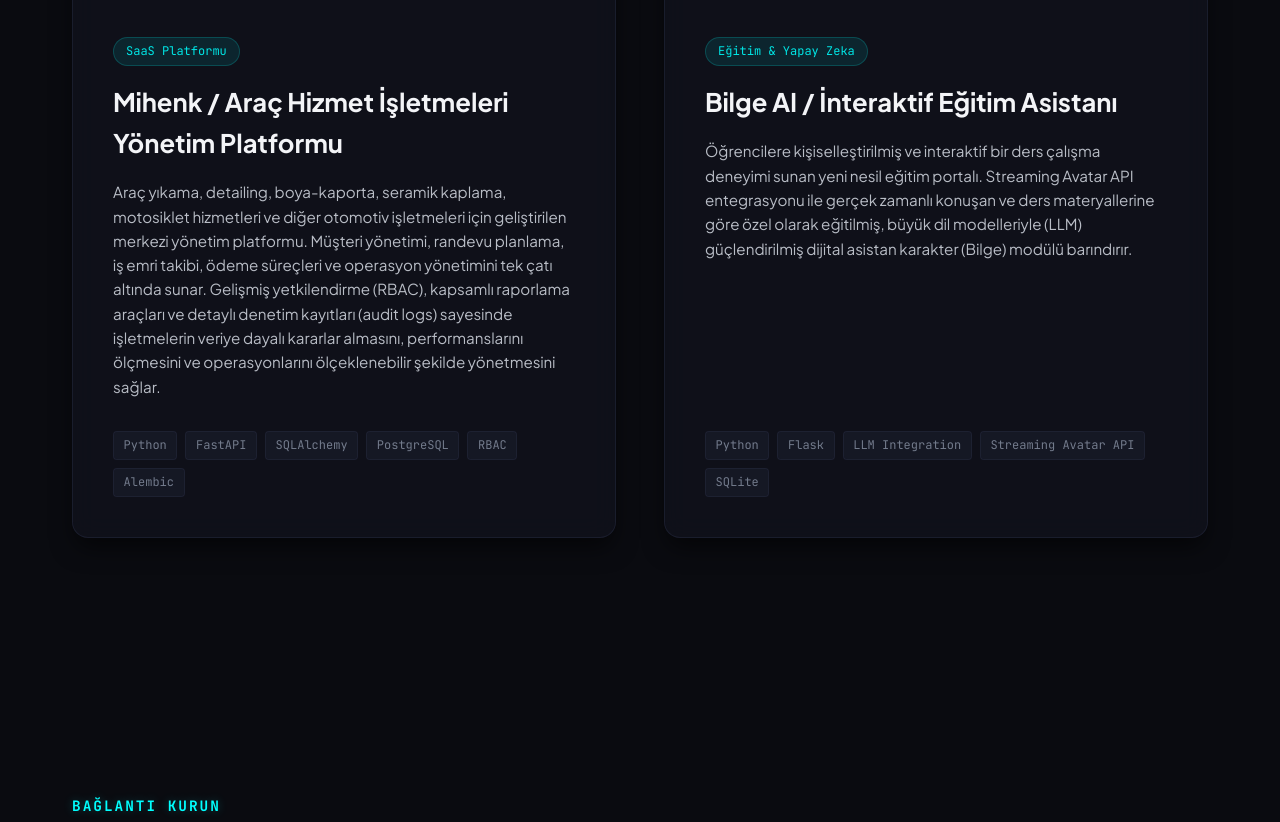
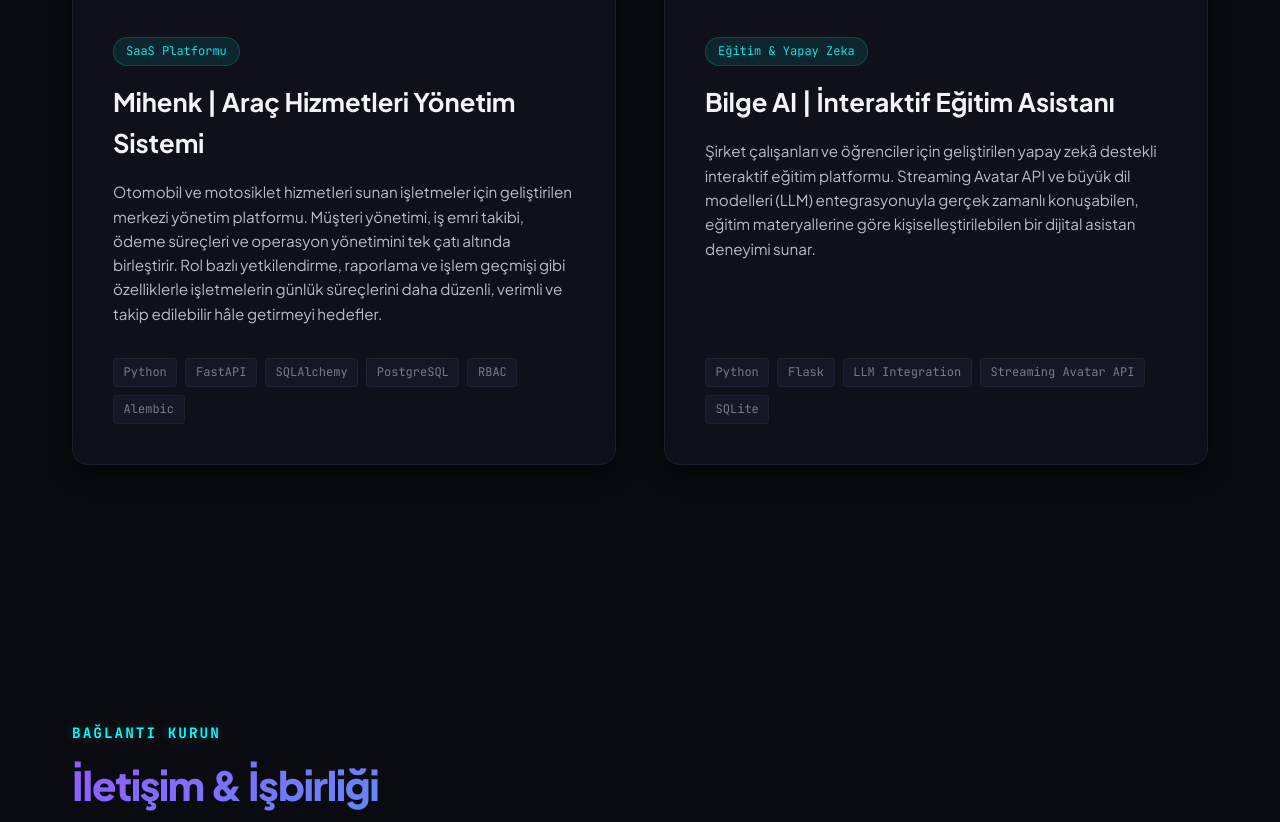
Before and after one commit to ozdemirkaya/ozdemirkaya.github.io, a website: page index.html in a window 1280 px wide. Shown: the part 3132-3954 px from the top of the page. Drawn offline with nearby package versions, Linux system fonts and the light colour scheme.

Commit message:
content: update project card copy

```diff
--- a/index.html
+++ b/index.html
@@ -272,7 +272,7 @@
         <!-- Project 1: OzIron Tech -->
         <div class="project-card glass-panel reveal">
           <div class="project-img-wrapper">
-            <img src="assets/oziron_tech.png" alt="Mihenk / Araç Hizmet İşletmeleri Yönetim Platformu" class="project-img" loading="lazy">
+            <img src="assets/oziron_tech.png" alt="Mihenk | Araç Hizmetleri Yönetim Sistemi" class="project-img" loading="lazy">
             <div class="project-overlay">
               <div class="project-links">
                 <a href="#" class="project-link-btn disabled" title="Geliştirme Aşamasında" aria-label="Detaylar"><i data-lucide="layers" style="width: 18px; height: 18px;"></i></a>
@@ -282,9 +282,9 @@
           </div>
           <div class="project-body">
             <div class="project-badge">SaaS Platformu</div>
-            <h3 class="project-title">Mihenk / Araç Hizmet İşletmeleri Yönetim Platformu</h3>
+            <h3 class="project-title">Mihenk | Araç Hizmetleri Yönetim Sistemi</h3>
             <p class="project-desc">
-              Araç yıkama, detailing, boya-kaporta, seramik kaplama, motosiklet hizmetleri ve diğer otomotiv işletmeleri için geliştirilen merkezi yönetim platformu. Müşteri yönetimi, randevu planlama, iş emri takibi, ödeme süreçleri ve operasyon yönetimini tek çatı altında sunar. Gelişmiş yetkilendirme (RBAC), kapsamlı raporlama araçları ve detaylı denetim kayıtları (audit logs) sayesinde işletmelerin veriye dayalı kararlar almasını, performanslarını ölçmesini ve operasyonlarını ölçeklenebilir şekilde yönetmesini sağlar.
+              Otomobil ve motosiklet hizmetleri sunan işletmeler için geliştirilen merkezi yönetim platformu. Müşteri yönetimi, iş emri takibi, ödeme süreçleri ve operasyon yönetimini tek çatı altında birleştirir. Rol bazlı yetkilendirme, raporlama ve işlem geçmişi gibi özelliklerle işletmelerin günlük süreçlerini daha düzenli, verimli ve takip edilebilir hâle getirmeyi hedefler.
             </p>
             <div class="project-tags">
               <span class="project-tag">Python</span>
@@ -300,7 +300,7 @@
         <!-- Project 2: Kampus Online / Bilge AI -->
         <div class="project-card glass-panel reveal">
           <div class="project-img-wrapper">
-            <img src="assets/bilge_ai.png" alt="Bilge AI / İnteraktif Eğitim Asistanı" class="project-img" loading="lazy">
+            <img src="assets/bilge_ai.png" alt="Bilge AI | İnteraktif Eğitim Asistanı" class="project-img" loading="lazy">
             <div class="project-overlay">
               <div class="project-links">
                 <a href="https://liveavatar-proje.onrender.com/?ogrenci_id=test" class="project-link-btn" title="Canlı Demoyu Gör" aria-label="Bilge AI projesini yeni sekmede incele" target="_blank" rel="noopener noreferrer"><i data-lucide="sparkles" style="width: 18px; height: 18px;"></i></a>
@@ -310,11 +310,9 @@
           </div>
           <div class="project-body">
             <div class="project-badge">Eğitim & Yapay Zeka</div>
-            <h3 class="project-title">Bilge AI / İnteraktif Eğitim Asistanı</h3>
+            <h3 class="project-title">Bilge AI | İnteraktif Eğitim Asistanı</h3>
             <p class="project-desc">
-              Öğrencilere kişiselleştirilmiş ve interaktif bir ders çalışma deneyimi sunan yeni nesil eğitim portalı.
-              Streaming Avatar API entegrasyonu ile gerçek zamanlı konuşan ve ders materyallerine göre özel olarak eğitilmiş,
-              büyük dil modelleriyle (LLM) güçlendirilmiş dijital asistan karakter (Bilge) modülü barındırır.
+              Şirket çalışanları ve öğrenciler için geliştirilen yapay zekâ destekli interaktif eğitim platformu. Streaming Avatar API ve büyük dil modelleri (LLM) entegrasyonuyla gerçek zamanlı konuşabilen, eğitim materyallerine göre kişiselleştirilebilen bir dijital asistan deneyimi sunar.
             </p>
             <div class="project-tags">
               <span class="project-tag">Python</span>
```
